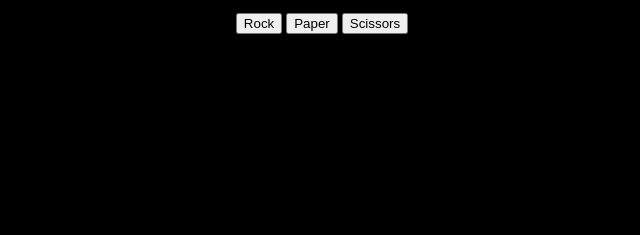
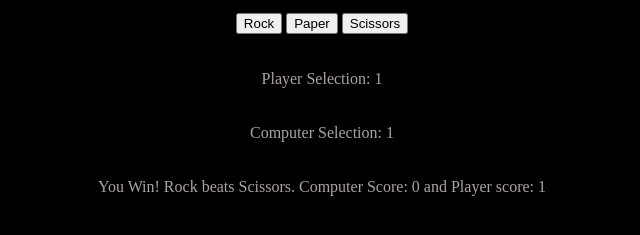
Before and after one commit to revi97/theodinproject, a plain HTML site: page rock_paper_scissors/index.html in a window 1280 px wide. Both pictures are taken after a click on the button "Rock". Shown: the part 125-360 px from the top of the page, without its empty margins (318-958 px from the left). Drawn offline with Linux system fonts and the light colour scheme.

Commit message:
Added the ability to display the results of the game.
Now we can see the score being added after each game for the both player
and computer score.
Displaying the score with the announcement of who is the winner.

```diff
--- a/rock_paper_scissors/index.html
+++ b/rock_paper_scissors/index.html
@@ -15,7 +15,15 @@
         <button id="2" key="2">Paper</button>
         <button id="3" key="3">Scissors</button>
     </div>
-
+    <br>
+    <br>
+    <div class="container"></div>
+    <br>
+    <br>
+    <div class="contains"></div>
+    <br>
+    <br>
+    <div class="results"></div>
 
     <script src="script.js"></script>
 </body>
--- a/rock_paper_scissors/script.js
+++ b/rock_paper_scissors/script.js
@@ -6,6 +6,9 @@
 
 
 const selected = document.querySelectorAll('button');
+const player_selection = document.querySelector('.container');
+const comp_selection = document.querySelector('.contains');
+const results = document.querySelector('.results');
 
 //To get the clicks of the buttons we will be using this
 selected.forEach(button => { button.addEventListener('click', getPlayerSelection)})
@@ -47,31 +50,37 @@ function getWinner(playerSelection,computerSelection)
     if(playerSelection === computerSelection)
     {
       //  console.log("Its a draw");
+      results.textContent = "It's a draw";
     }
-    else if(playerSelection === "rock"){
-        if(computerSelection === "paper")
+    else if(playerSelection === "1"){
+        if(computerSelection === "2")
         {
-           // console.log("You Lose! Paper beats Rock");
+           console.log("You Lose! Paper beats Rock");
+
             computerScore++;
+            results.textContent = `You Lose! Paper beats Rock. Computer Score: ${computerScore} and Player score: ${playerScore}`;
 
         }
         else
         {
-           // console.log("You Win! Rock beats Scissors");
+           console.log("You Win! Rock beats Scissors");
             playerScore++;
+            results.textContent = `You Win! Rock beats Scissors. Computer Score: ${computerScore} and Player score: ${playerScore}`;
         }
     }
-    else if(playerSelection === "scissors" || playerSelection === "scissor" ){
-        if(computerSelection === "paper")
+    else if(playerSelection === "3" ){
+        if(computerSelection === "2")
         {
-            //console.log("You Win! Scissors beats Paper");
+            console.log("You Win! Scissors beats Paper");
             playerScore++;
+            results.textContent = `You Win! Scissors beats Paper. Computer Score: ${computerScore} and Player score: ${playerScore}`;
 
         }
         else
         {
-            //console.log("You Lose! Rock beats Scissors");
+            console.log("You Lose! Rock beats Scissors");
             computerScore++;
+            results.textContent = `You Lose! Rock beats Scissors. Computer Score: ${computerScore} and Player score: ${playerScore}`;
         }
     }
    // console.log('Player Score :', playerScore);
@@ -94,9 +103,15 @@ function getPlayerSelection()
 {
     let playerSelected = this.id;
    // console.log(playerSelected);
+   player_selection.textContent = `Player Selection: ${playerSelected}`;
     let compChoice = getComputerChoice();
+    comp_selection.textContent = `Computer Selection: ${compChoice}`;
     playRound(playerSelected,compChoice);
+
 }
+
+
+
 //playRound();
 let computerScore = 0;
 let playerScore = 0;
```
